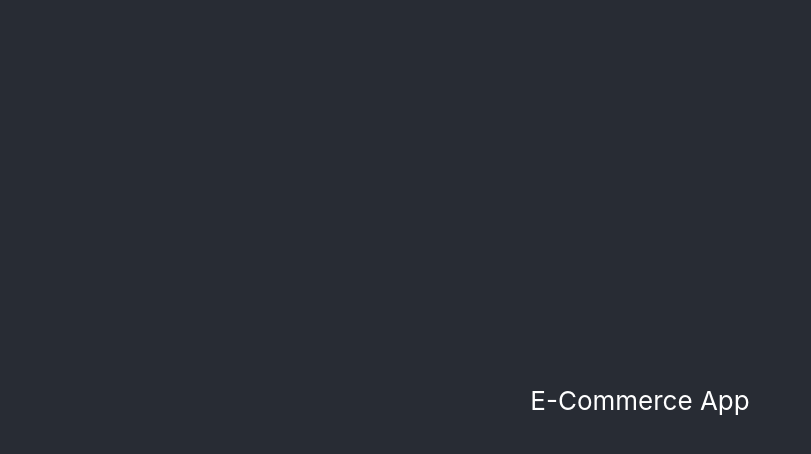
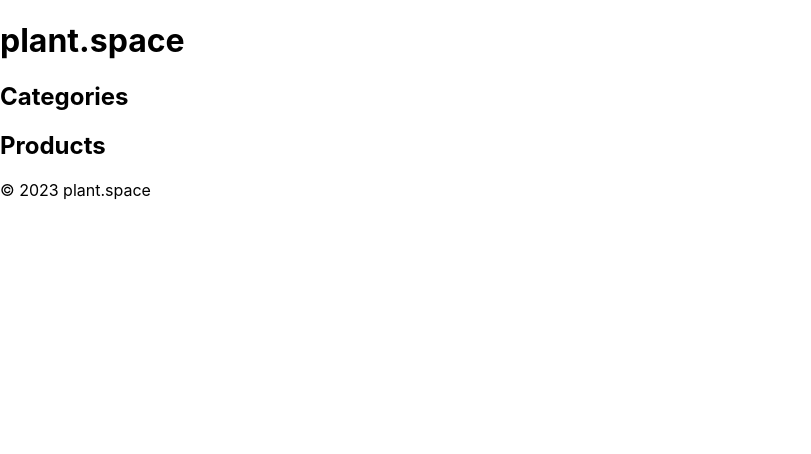
Before and after one commit to dustinapodaca/StoreFront, a React (Create React App) app: page / in a window 1280 px wide. Shown: the top 454 px of the page, without its empty margins (0-811 px from the left). Built offline with nearby package versions, Linux system fonts and the light colour scheme; the HTML template or start-up script is replaced by a standard one.

Commit message:
updated components and store

```diff
--- a/src/App.jsx
+++ b/src/App.jsx
@@ -1,14 +1,17 @@
 import React from 'react';
 import './App.css';
+import Header from './Components/Header';
+import Footer from './Components/Footer';
+import Categories from './Components/Categories';
+import Products from './Components/Products';
 
 const App = () => {
   return (
     <>
-    <div className="App">
-      <header className="App-header">
-        E-Commerce App
-      </header>
-    </div>
+      <Header />
+      <Categories />
+      <Products />
+      <Footer />
     </>
   );
 }
--- a/src/Components/Categories/index.jsx
+++ b/src/Components/Categories/index.jsx
@@ -0,0 +1,11 @@
+import React from 'react';
+
+const Categories = () => {
+  return (
+    <>
+      <h2>Categories</h2>
+    </>
+  );
+}
+
+export default Categories;
--- a/src/Components/Footer/index.jsx
+++ b/src/Components/Footer/index.jsx
@@ -0,0 +1,13 @@
+import React from 'react' ;
+
+const Footer = () => {
+  return (
+    <>
+      <footer>
+        <p>&copy; 2023 plant.space</p>
+      </footer>
+    </>
+  );
+}
+
+export default Footer;
--- a/src/Components/Header/index.jsx
+++ b/src/Components/Header/index.jsx
@@ -0,0 +1,13 @@
+import React from 'react';
+
+const Header = () => {
+  return (
+    <>
+      <header>
+        <h1>plant.space</h1>
+      </header>
+    </>
+  );
+}
+
+export default Header;
--- a/src/Components/Products/index.jsx
+++ b/src/Components/Products/index.jsx
@@ -0,0 +1,11 @@
+import React from 'react';
+
+const Products = () => {
+  return (
+    <>
+      <h2>Products</h2>
+    </>
+  );
+}
+
+export default Products;
--- a/src/Store/products.jsx
+++ b/src/Store/products.jsx
@@ -56,7 +56,7 @@ const initialState = {
       inStock: 5,
     },
     {
-      name: 'succulent-1',
+      name: 'succulent-2',
       category: 'succulents',
       description:
         'Succulents are plants with fleshy, thickened leaves and/or swollen stems that store water. The word “succulent” comes from the Latin word sucus, meaning juice or sap. Succulents are able to survive on limited water resources, such as dew and mist, making them tolerant of drought.',
@@ -64,7 +64,7 @@ const initialState = {
       inStock: 5,
     },
     {
-      name: 'succulent-1',
+      name: 'succulent-3',
       category: 'succulents',
       description:
         'Succulents are plants with fleshy, thickened leaves and/or swollen stems that store water. The word “succulent” comes from the Latin word sucus, meaning juice or sap. Succulents are able to survive on limited water resources, such as dew and mist, making them tolerant of drought.',
```
